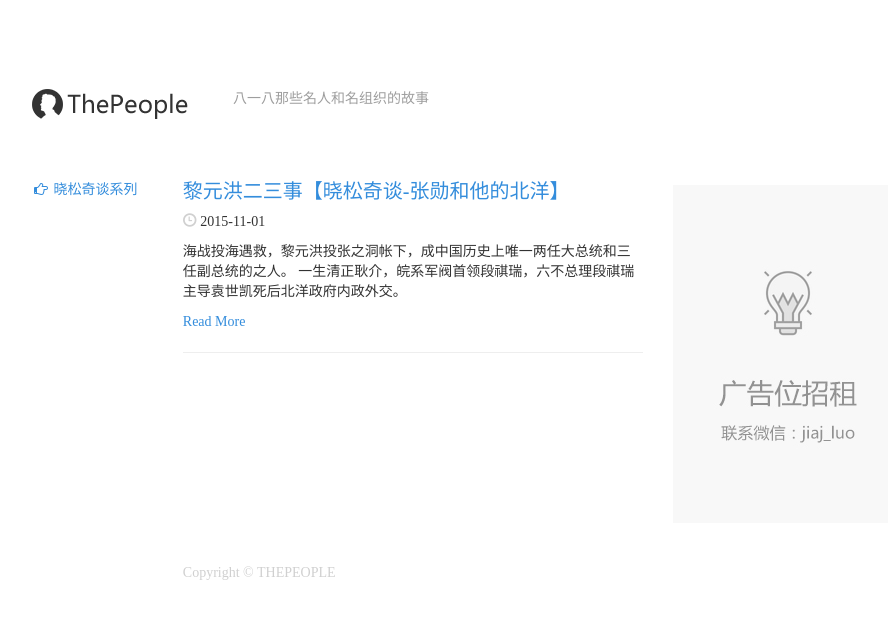
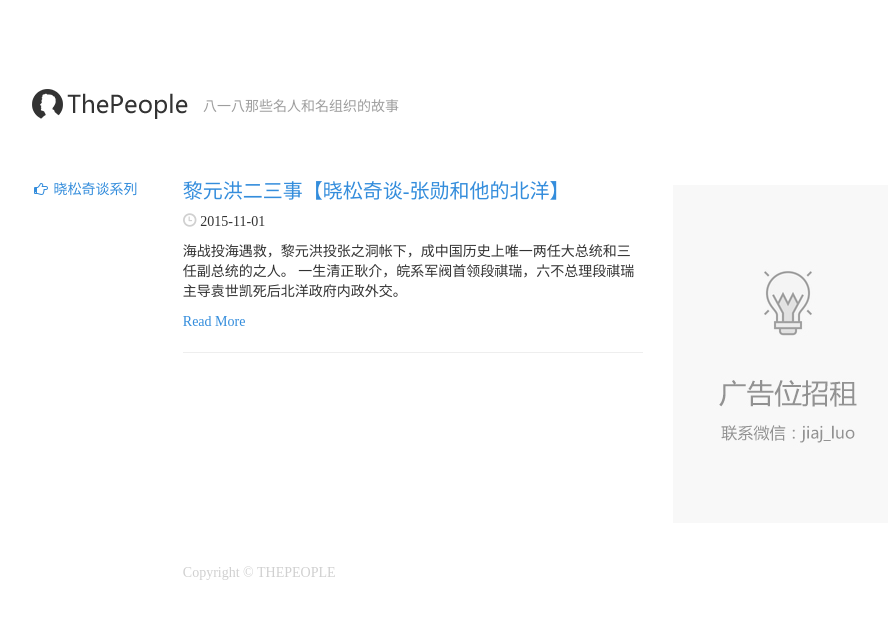
Before and after one commit to andyljj/thepeople, a Jekyll site: the page built from index.html, in a window 1280 px wide. Shown: the top 619 px of the page, without its empty margins (175-1063 px from the left). Built offline with Jekyll 4.4.1, drawn with Linux system fonts in a browser that asks for light colours; some web fonts are replaced; Markdown is read by kramdown in place of the engine named in the settings; comment, search, counter and statistics services are not loaded.

Commit message:
modify bug

```diff
--- a/assets/css/sb-admin.css
+++ b/assets/css/sb-admin.css
@@ -170,9 +170,10 @@ ul.alert-dropdown {
         /*background-color: #000 !important;*/
     }
     #description{
-        line-height: 50px;
+        line-height: 65px;
         margin-left: 30px;
         color: #9E9E9E;
+        display: block;
     }
 }
 
```
